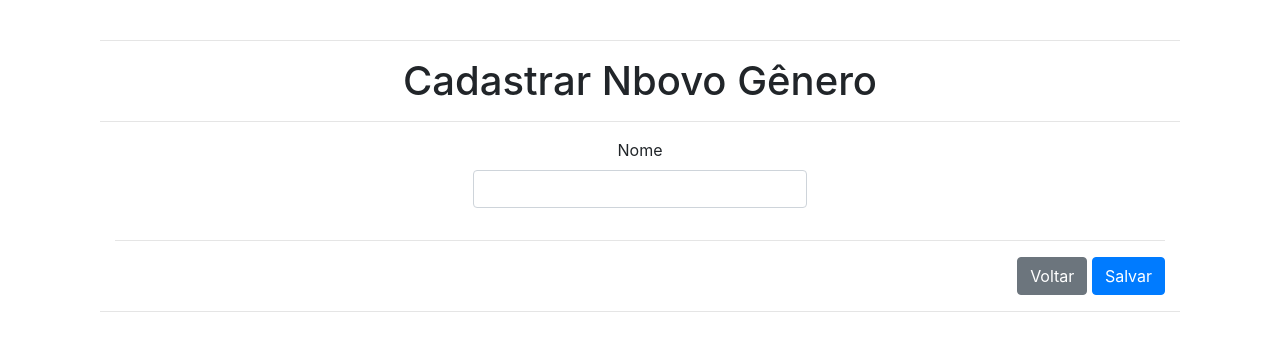
After one commit to joaogustavok/DesenvolvimentoWeb, a PHP site: page /create_genero.php in a window 1280 px wide. The commit adds this page. Shown: the top 351 px of the page. Run offline with PHP 8.4, Linux system fonts and the light colour scheme.

Commit message:
formulario generos

```diff
--- /dev/null
+++ b/joao_gustavo_kmiecik_ava_m3/admin/generos/create_genero.php
@@ -0,0 +1,75 @@
+<?php
+require_once('../../database.php');
+if (isset($_POST) & !empty($_POST)) {
+    $generos['nome'] = $database->sanitize($_POST['nome']);
+
+    $res = $database->create('tb_generos', $generos);
+    if ($res) {
+        header('location: index.php');
+        //echo "Successfully inserted data";
+    } else {
+        echo "failed to insert data";
+    }
+}
+?>
+
+<!DOCTYPE html>
+<html lang="pt_BR">
+<head>
+    <!-- PAGE INFO -->
+    <meta charset="UTF-8"/>
+    <meta http-equiv="X-UA-Compatible" content="IE=edge"/>
+    <meta name="viewport" content="width=device-width, initial-scale=1.0"/>
+    <title>LocadoraWeb</title>
+
+    <!-- FONTS -->
+    <link rel="preconnect" href="https://fonts.gstatic.com"/>
+    <link rel="stylesheet"
+          href="https://fonts.googleapis.com/css2?family=DM+Sans:wght@400;500;700&family=Poppins:wght@400;500;700&display=swap"/>
+    <!-- JQUERY -->
+    <script src="https://cdn.jsdelivr.net/npm/jquery@3.5.1/dist/jquery.min.js"></script>
+    <!-- Bootstrap CSS -->
+    <link rel="stylesheet" href="https://cdn.jsdelivr.net/npm/bootstrap@4.6.1/dist/css/bootstrap.min.css"
+          integrity="sha384-zCbKRCUGaJDkqS1kPbPd7TveP5iyJE0EjAuZQTgFLD2ylzuqKfdKlfG/eSrtxUkn" crossorigin="anonymous">
+</head>
+
+<div class="container">
+    <!-- criando a área central -->
+    <main class="container text-center">
+        <br/>
+        <hr/>
+        <h1 class="text-center">Cadastrar Nbovo Gênero</h1>
+        <hr/>
+        <!-- iniciando o formulário -->
+        <form action="create_genero.php" id="formCadastroGenero" method="post" class="needs-validation" novalidate>
+            <div class="container">
+                <div class="col-md-12">
+                    <div class="form-row justify-content-center align-items-center">
+                        <div class="form-group col-md-4">
+                            <label for="inputNome">Nome</label>
+                            <input type="text" class="form-control" id="inputNome" name="nome" required>
+                        </div>
+                    </div>
+                </div>
+                <hr/>
+                <div class="row">
+                    <div class="col-md-12" style="text-align:right;">
+                        <a href="index.php" class="btn btn-secondary">Voltar</a>
+                        <button type="submit" class="btn btn-primary">Salvar</button>
+                    </div>
+                </div>
+            </div>
+        </form>
+        <!-- finalizando o formulário -->
+        <hr/>
+        <br/>
+    </main>
+</div>
+
+<script src="https://cdn.jsdelivr.net/npm/jquery@3.5.1/dist/jquery.min.js"></script>
+<script src="https://cdn.jsdelivr.net/npm/bootstrap@4.6.1/dist/js/bootstrap.bundle.min.js"
+        integrity="sha384-fQybjgWLrvvRgtW6bFlB7jaZrFsaBXjsOMm/tB9LTS58ONXgqbR9W8oWht/amnpF"
+        crossorigin="anonymous"></script>
+</body>
+
+</html>
```
Also changed, not shown: joao_gustavo_kmiecik_ava_m3/admin/generos/index.php (+1 -17 lines).
